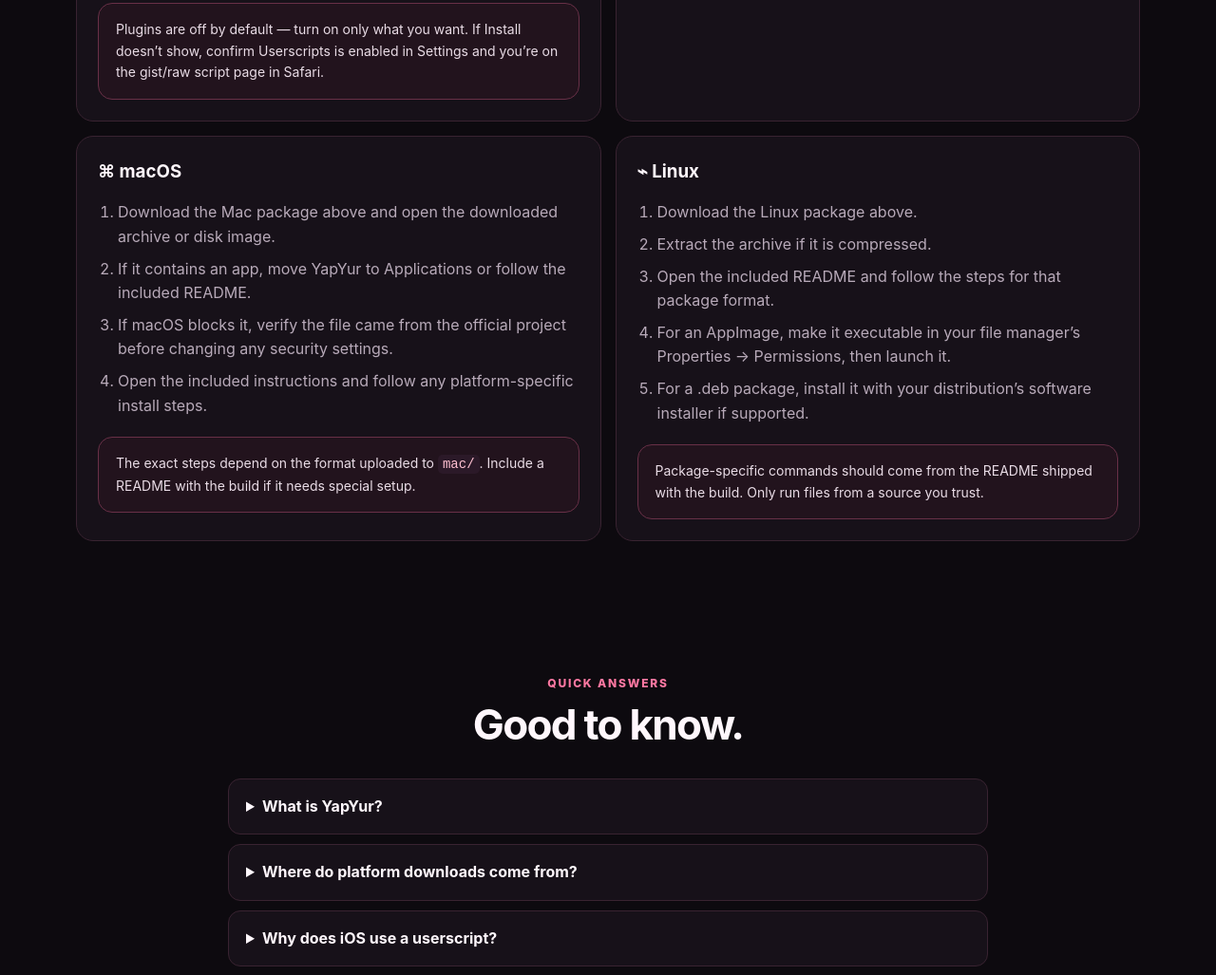
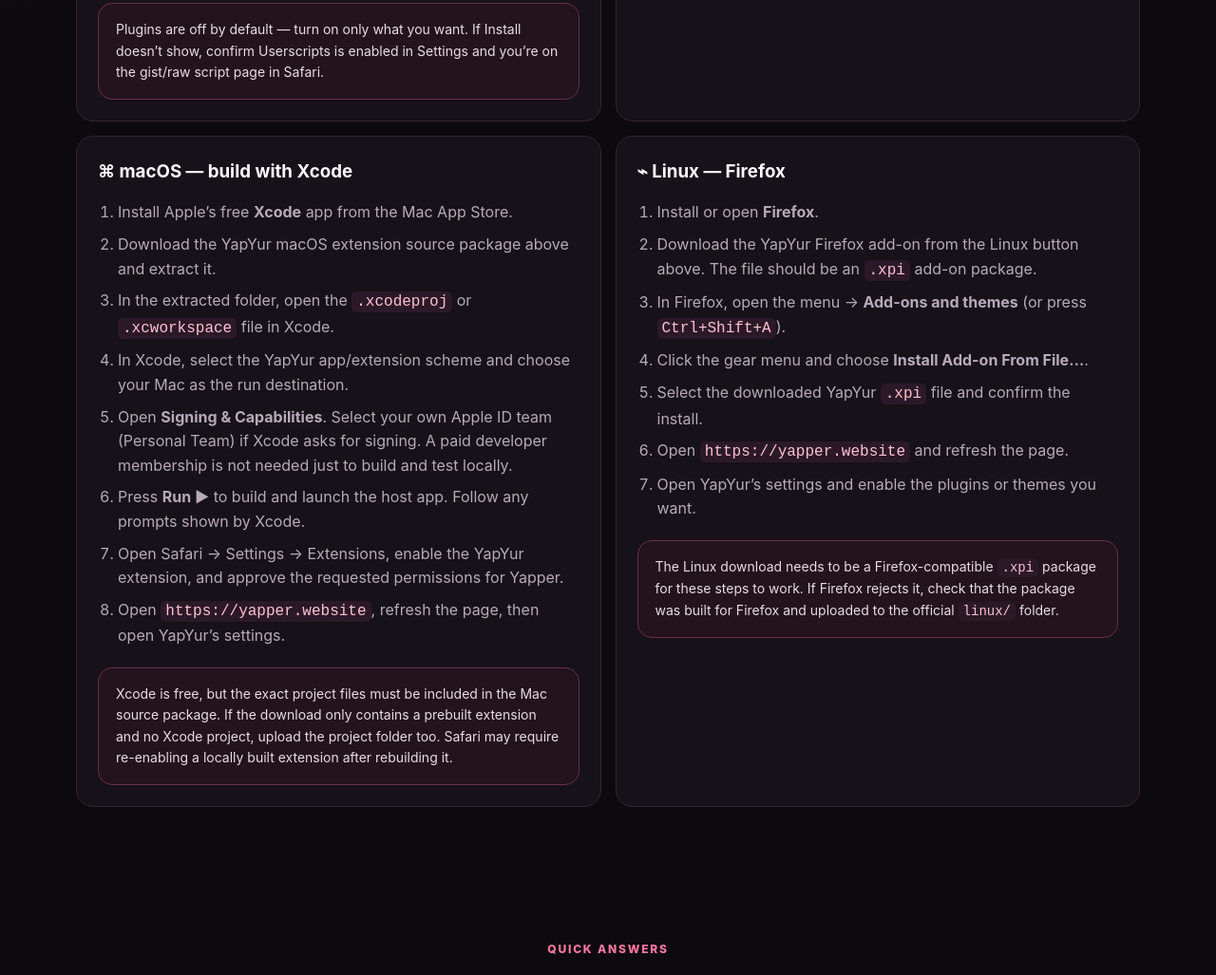
Before and after one commit to Tvmanisback/YapYur, a plain HTML site: page index.html in a window 1280 px wide. Shown: the part 2477-3504 px from the top of the page at 95% size. Drawn offline with Linux system fonts and the light colour scheme; no server answers.

Commit message:
Add Xcode macOS and Firefox Linux tutorials plus favicon

```diff
--- a/index.html
+++ b/index.html
@@ -2,7 +2,7 @@
 <html lang="en">
 <head>
 <meta charset="utf-8"><meta name="viewport" content="width=device-width,initial-scale=1">
-<meta name="theme-color" content="#100b10"><meta name="description" content="YapYur adds themes, plugins and customization to Yapper. Get YapYur for iOS, Android, Windows, macOS and Linux.">
+<meta name="theme-color" content="#100b10"><link rel="icon" type="image/svg+xml" href="favicon.svg"><link rel="apple-touch-icon" href="favicon.svg"><meta name="description" content="YapYur adds themes, plugins and customization to Yapper. Get YapYur for iOS, Android, Windows, macOS and Linux.">
 <title>YapYur — Make Yapper yours</title>
 <style>
 :root{color-scheme:dark;--bg:#0d0a0f;--panel:#171119;--panel2:#211621;--text:#fff7fc;--muted:#b8aab9;--red:#ff416d;--pink:#ff78a2;--line:#392331;--green:#9ef0c0}
@@ -40,8 +40,8 @@
 <div class="tutorials">
 <article class="tutorial"><h3> iPhone / iPad</h3><ol><li>Install the “Userscripts” app from the App Store.</li><li>iPhone Settings → Safari → Extensions → Userscripts → turn it ON (allow it for websites when asked).</li><li>Open Safari.</li><li>Open the YapYur userscript gist / raw link (the page that shows the .user.js script).</li><li>Tap the Userscripts extension icon in Safari.</li><li>Tap Install Userscript (or Install).</li><li>Open <code>https://yapper.website</code> and refresh.</li><li>Open Yapper’s gear → YapYur → Plugins / Themes.</li></ol><div class="callout">Plugins are off by default — turn on only what you want. If Install doesn’t show, confirm Userscripts is enabled in Settings and you’re on the gist/raw script page in Safari.</div></article>
 <article class="tutorial"><h3>▰ Windows</h3><ol><li>Download the latest installer using the Windows button above.</li><li>Open the downloaded <code>.exe</code>.</li><li>Choose your Yapper install folder if prompted.</li><li>Press Install and wait for the completion message.</li><li>Open Yapper and find YapYur in its settings.</li></ol><div class="callout">If Windows shows a security warning, only continue if you downloaded the installer from the official repository and trust the build.</div></article>
-<article class="tutorial"><h3>⌘ macOS</h3><ol><li>Download the Mac package above and open the downloaded archive or disk image.</li><li>If it contains an app, move YapYur to Applications or follow the included README.</li><li>If macOS blocks it, verify the file came from the official project before changing any security settings.</li><li>Open the included instructions and follow any platform-specific install steps.</li></ol><div class="callout">The exact steps depend on the format uploaded to <code>mac/</code>. Include a README with the build if it needs special setup.</div></article>
-<article class="tutorial"><h3>⌁ Linux</h3><ol><li>Download the Linux package above.</li><li>Extract the archive if it is compressed.</li><li>Open the included README and follow the steps for that package format.</li><li>For an AppImage, make it executable in your file manager’s Properties → Permissions, then launch it.</li><li>For a .deb package, install it with your distribution’s software installer if supported.</li></ol><div class="callout">Package-specific commands should come from the README shipped with the build. Only run files from a source you trust.</div></article>
+<article class="tutorial"><h3>⌘ macOS — build with Xcode</h3><ol><li>Install Apple’s free <strong>Xcode</strong> app from the Mac App Store.</li><li>Download the YapYur macOS extension source package above and extract it.</li><li>In the extracted folder, open the <code>.xcodeproj</code> or <code>.xcworkspace</code> file in Xcode.</li><li>In Xcode, select the YapYur app/extension scheme and choose your Mac as the run destination.</li><li>Open <strong>Signing &amp; Capabilities</strong>. Select your own Apple ID team (Personal Team) if Xcode asks for signing. A paid developer membership is not needed just to build and test locally.</li><li>Press <strong>Run ▶</strong> to build and launch the host app. Follow any prompts shown by Xcode.</li><li>Open Safari → Settings → Extensions, enable the YapYur extension, and approve the requested permissions for Yapper.</li><li>Open <code>https://yapper.website</code>, refresh the page, then open YapYur’s settings.</li></ol><div class="callout">Xcode is free, but the exact project files must be included in the Mac source package. If the download only contains a prebuilt extension and no Xcode project, upload the project folder too. Safari may require re-enabling a locally built extension after rebuilding it.</div></article>
+<article class="tutorial"><h3>⌁ Linux — Firefox</h3><ol><li>Install or open <strong>Firefox</strong>.</li><li>Download the YapYur Firefox add-on from the Linux button above. The file should be an <code>.xpi</code> add-on package.</li><li>In Firefox, open the menu → <strong>Add-ons and themes</strong> (or press <code>Ctrl+Shift+A</code>).</li><li>Click the gear menu and choose <strong>Install Add-on From File…</strong>.</li><li>Select the downloaded YapYur <code>.xpi</code> file and confirm the install.</li><li>Open <code>https://yapper.website</code> and refresh the page.</li><li>Open YapYur’s settings and enable the plugins or themes you want.</li></ol><div class="callout">The Linux download needs to be a Firefox-compatible <code>.xpi</code> package for these steps to work. If Firefox rejects it, check that the package was built for Firefox and uploaded to the official <code>linux/</code> folder.</div></article>
 </div></div></section>
 <section class="section" id="faq"><div class="wrap"><div class="sectionhead"><div class="kicker">Quick answers</div><h2>Good to know.</h2></div><div class="faq">
 <details><summary>What is YapYur?</summary><p>YapYur is a community-made customization project for Yapper, with themes and optional plugins.</p></details>
```
